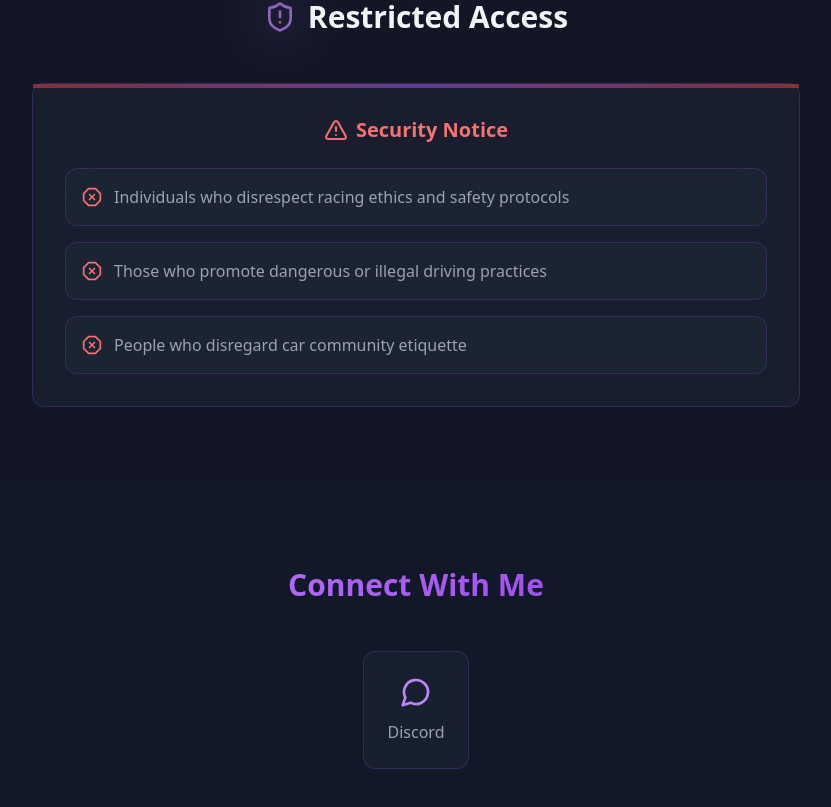
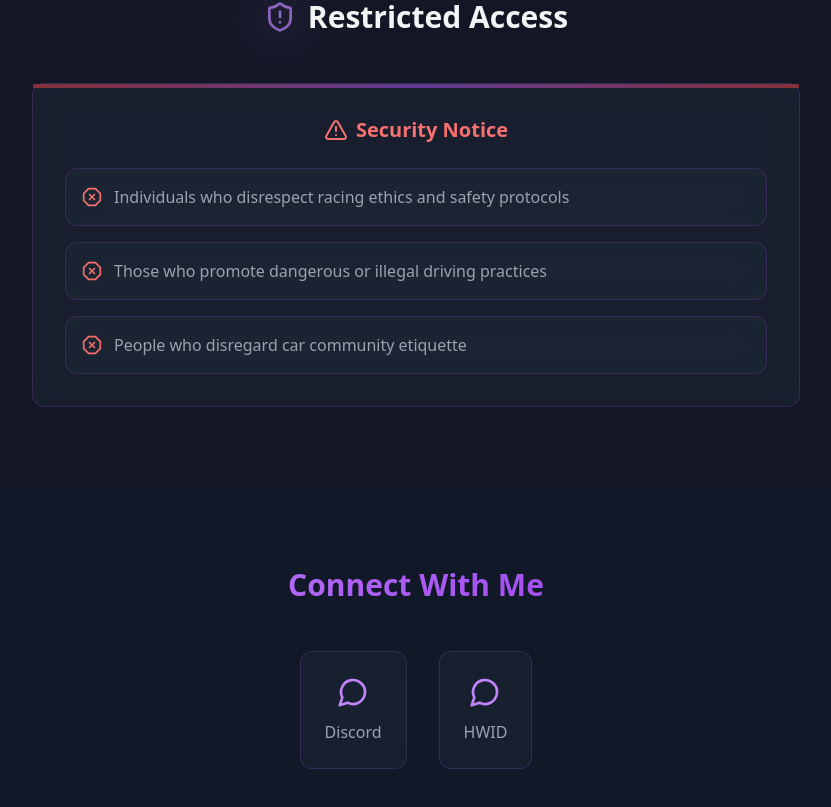
Before and after one commit to a29pine/a29pine.github.io, a React (Vite) app: page / in a window 1280 px wide. Shown: the part 4130-4937 px from the top of the page, without its empty margins (224-1055 px from the left). Built offline with nearby package versions, Linux system fonts and the light colour scheme.

Commit message:
Update Social.tsx

```diff
--- a/src/components/Social.tsx
+++ b/src/components/Social.tsx
@@ -9,7 +9,8 @@ export default function Social() {
           Connect With Me
         </h2>
 
-        <div className="flex justify-center">
+        <div className="flex justify-center gap-8">
+          {/* Discord Box */}
           <a
             href="http://discord.com/users/744828801153892382/"
             className="glass-card neon-glow p-6 flex flex-col items-center gap-3 group"
@@ -17,6 +18,15 @@ export default function Social() {
             <MessageCircle className="w-8 h-8 text-purple-400 group-hover:scale-110 transition-transform duration-300" />
             <span className="text-gray-400">Discord</span>
           </a>
+
+          {/* HWID Box */}
+          <a
+            href="https://hwid.a29pine.xyz"
+            className="glass-card neon-glow p-6 flex flex-col items-center gap-3 group"
+          >
+            <MessageCircle className="w-8 h-8 text-purple-400 group-hover:scale-110 transition-transform duration-300" />
+            <span className="text-gray-400">HWID</span>
+          </a>
         </div>
       </div>
     </div>
```
